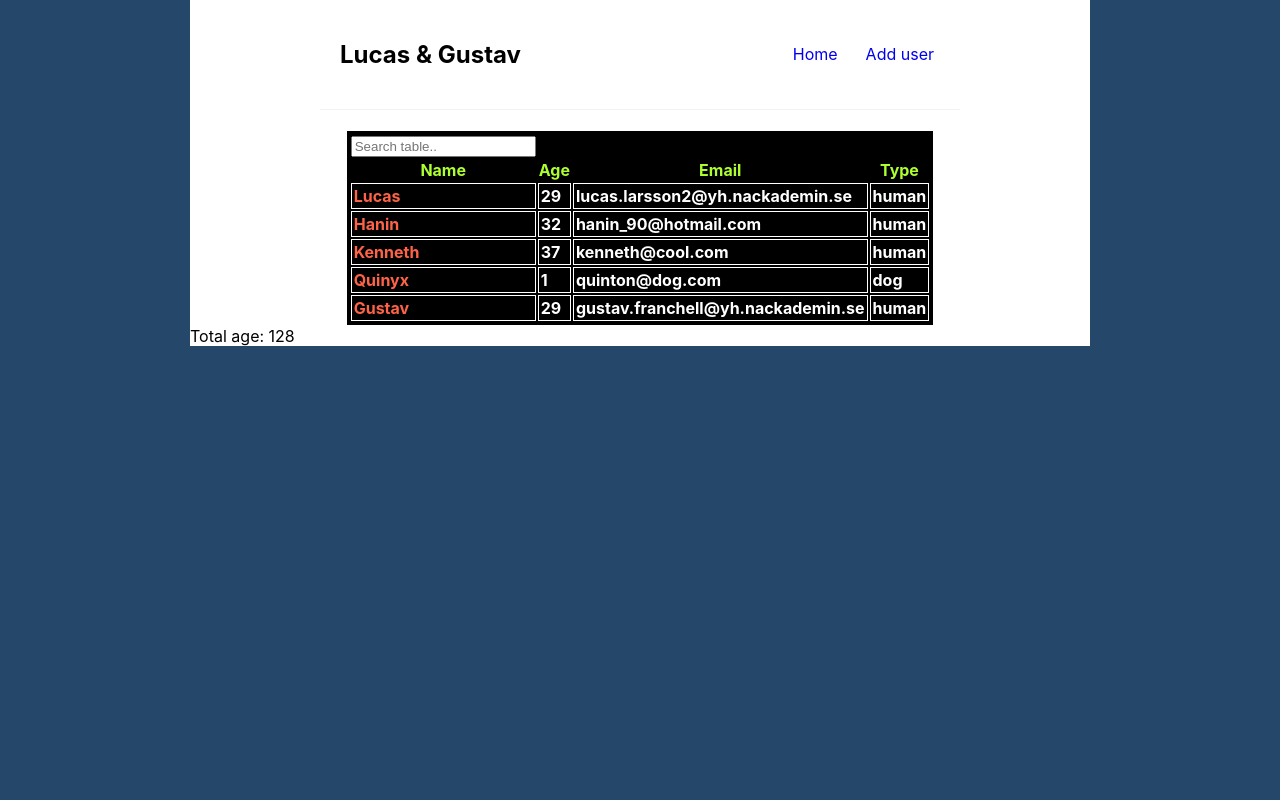
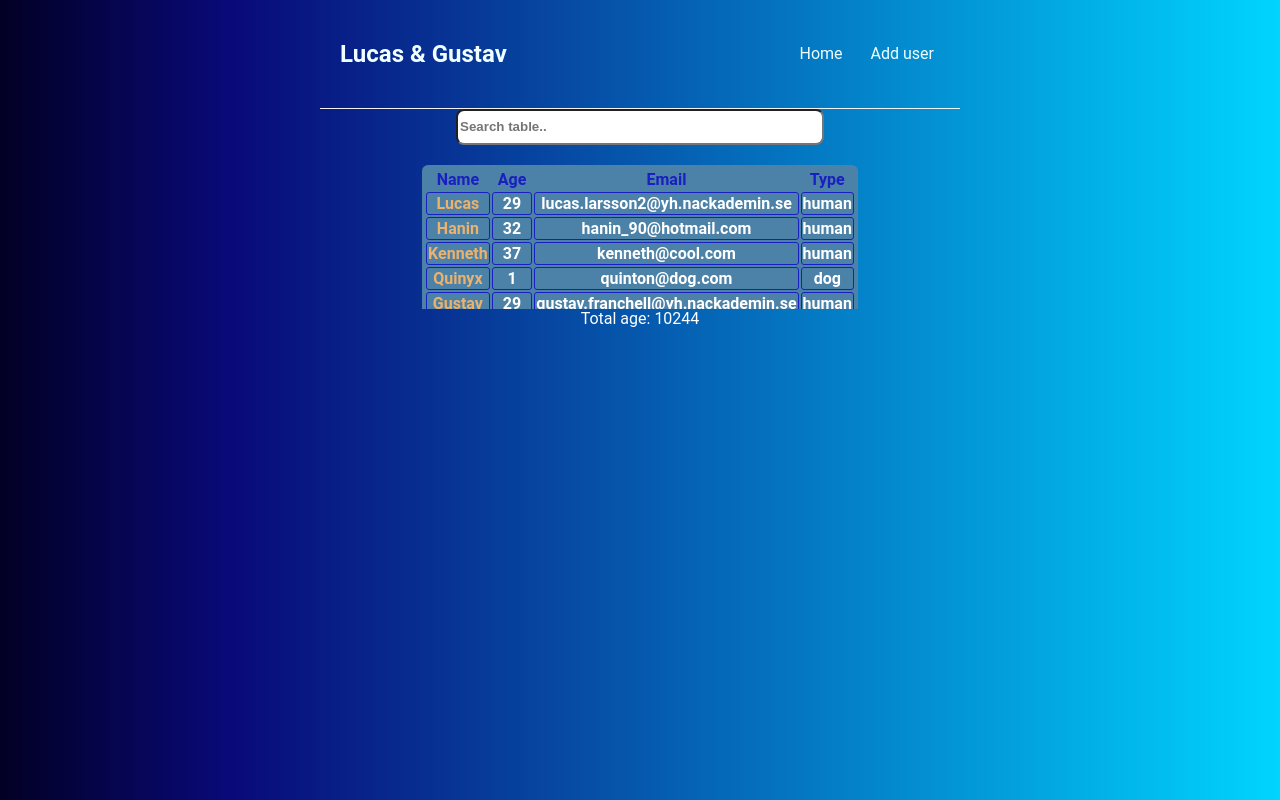
Before and after one commit to kunglucas/Frontend3, a React (Create React App) app: page / in a window 1280 px wide. Built offline with nearby package versions, Linux system fonts and the light colour scheme; data requests are answered from the project's data file.

Commit message:
added Gustavs scss files

```diff
--- a/data/db.json
+++ b/data/db.json
@@ -49,6 +49,66 @@
       "month": 1,
       "day": 3,
       "id": 9
+    },
+    {
+      "name": "Jesus",
+      "email": "jorden@gmail.com",
+      "age": 2023,
+      "type": "",
+      "year": 2023,
+      "month": 1,
+      "day": 3,
+      "id": 11
+    },
+    {
+      "name": "Jesus",
+      "email": "jorden@gmail.com",
+      "age": 2023,
+      "type": "",
+      "year": 2023,
+      "month": 1,
+      "day": 3,
+      "id": 11
+    },
+    {
+      "name": "Jesus",
+      "email": "jorden@gmail.com",
+      "age": 2023,
+      "type": "",
+      "year": 2023,
+      "month": 1,
+      "day": 3,
+      "id": 11
+    },
+    {
+      "name": "Jesus",
+      "email": "jorden@gmail.com",
+      "age": 2023,
+      "type": "",
+      "year": 2023,
+      "month": 1,
+      "day": 3,
+      "id": 11
+    },
+    {
+      "name": "Jesus",
+      "email": "jorden@gmail.com",
+      "age": 2023,
+      "type": "",
+      "year": 2023,
+      "month": 1,
+      "day": 3,
+      "id": 11
+    },
+    {
+      "name": "Gud",
+      "email": "universum@mail.com",
+      "age": 1,
+      "type": "other",
+      "year": 2023,
+      "month": 1,
+      "day": 3,
+      "id": 12
     }
   ]
 }
--- a/src/App.css
+++ /dev/null
@@ -1,102 +0,0 @@
-body {
-  background-color:#25476a;
-}
-.content {
-  max-width:900px;
-  margin:0 auto;
-  background-color:white;
-}
-
-.navbar {
-  padding: 20px;
-  display: flex;
-  align-items: center;
-  max-width: 600px;
-  margin: 0 auto;
-  border-bottom: 1px solid #f2f2f2;
-}
-
-.navbar .links {
-  margin-left: auto;
-}
-.navbar a {
-  margin-left: 16px;
-  text-decoration: none;
-  padding: 6px;
-}
-
-table, td {
-  border: 1px solid;
-  padding:2px;
-  color:white;
-  font-weight:bold;
-  background-color:black;
-  margin:0 auto;
-  max-width:900px;
-  margin-top:20px;
-}
-
-.btn-delete {
-  color:white;
-  font-weight:bold;
-  background-color:tomato;
-  padding:8px;
-  border-radius:6px;
-  cursor:pointer;
-}
-
-table a {
-  text-decoration:none;
-  color:tomato;
-}
-
-th {
-  color:greenyellow;
-}
-
-.stats {
-border-top:2px dotted slategrey;
-color:#4CAF50;
-}
-
-.content h2 {
-  color:slategrey;
-  font-weight:bold;
-  text-align:center;
-}
-
-.delete {
-background-color:#f7d6d9;
-min-height:100px;
-margin:0 auto;
-}
-
-.p-delete {
-  color:#8f333b;
-  padding:16px;
-}
-
-.form {
-  background-color:lavenderblush;
-  min-height:200px;
-  width:100%;
-  border-radius:6px;
-  border:2px dotted slategrey;
-}
-
-form {
-  padding:22px;
-}
-
-#mail, #name, #age {
-  color:orangered;
-}
-
-.button {
-  background-color:#4CAF50;
-  padding:12px;
-  color:white;
-  font-weight:bold;
-  margin-top:20px;
-  cursor:pointer;
-}
--- a/src/App.js
+++ b/src/App.js
@@ -4,7 +4,7 @@ import Navbar from './components/Navbar';
 import Form from './components/Form';
 import Delete from './components/Delete';
 import UsersInfo from './components/UsersInfo';
-import './App.css';
+import './App.scss';
 import { BrowserRouter as Router, Route, Switch } from 'react-router-dom';
 
 function App() {
--- /dev/null
+++ b/src/App.scss
@@ -0,0 +1,26 @@
+body {
+  background: linear-gradient(90deg, rgba(2,0,36,1) 0%, rgba(9,9,121,1) 18%, rgba(0,212,255,1) 100%);
+  height: 100%;
+  font-family: 'Roboto', sans-serif;
+}
+.content {
+  max-width:900px;
+  margin:0 auto;
+}
+
+.content h2 {
+  color:slategrey;
+  font-weight:bold;
+  text-align:center;
+}
+
+.delete {
+background-color:#f7d6d9;
+min-height:100px;
+margin:0 auto;
+}
+
+.p-delete {
+  color:#8f333b;
+  padding:16px;
+}
--- /dev/null
+++ b/src/components/Calc.component.scss
@@ -0,0 +1,4 @@
+div {
+    color: #FFF;
+    text-align: center;
+}
--- a/src/components/Calc.js
+++ b/src/components/Calc.js
@@ -1,4 +1,5 @@
 import { Link } from 'react-router-dom';
+import './Calc.component.scss';
 import React, { useState } from 'react';
 
 const Calc = ({ users }) => {
--- /dev/null
+++ b/src/components/Form.component.scss
@@ -0,0 +1,51 @@
+form {
+    margin-left: auto;
+    margin-right: auto;
+     margin-top: 20px;
+     background-color:rgb(77, 130, 168);
+     min-height:200px;
+     width:50%;
+     border-radius:6px;
+     color: azure;
+     padding: 100px;
+
+     label {
+   display: inline-block;
+     text-align: right;
+     width: 150px;
+     margin-left: auto;
+     margin-right: auto;
+     }
+     select {
+       display: inline-block;
+       text-align: left;
+       width: 150px;
+       margin-left: auto;
+       margin-right: auto;
+     }
+     input {
+        display: inline-block;
+        text-align: left;
+        width: 150px;
+        margin-left: auto;
+        margin-right: auto;
+      }
+   }
+
+   form {
+     padding:22px;
+   }
+   .button {
+     background-color:#1f549e;
+     padding:12px;
+     color:azure;
+     font-weight:bold;
+     margin-top:20px;
+     margin-left: 150px;
+     border-radius:6px;
+
+     &:hover {
+         opacity: 0.9;
+         cursor:pointer;
+     }
+   }
--- a/src/components/Form.js
+++ b/src/components/Form.js
@@ -1,5 +1,6 @@
 import { useState } from 'react';
 import { useHistory } from "react-router-dom";
+import './Form.component.scss';
 
 function Form() {
   let newDate = new Date()
@@ -46,7 +47,7 @@ function Form() {
       <label htmlFor="name">Email: </label>
       <input type="email" placeholder="name@example.com" id="mail" value={mail} onChange={(e) => setMail(e.target.value)} required/>
       <br/>
-      <label for="type">What are you:</label>
+      <label for="type">Type:</label>
       <select name="type" id="type" value={type} onChange={(e) => setType(e.target.value)}>
         <option value="human">Human</option>
         <option value="dog">Dog</option>
--- /dev/null
+++ b/src/components/Navbar.component.scss
@@ -0,0 +1,27 @@
+h1 {
+    color: azure;
+}
+
+
+.navbar {
+    padding: 20px;
+    display: flex;
+    align-items: center;
+    max-width: 600px;
+    margin: 0 auto;
+    border-bottom: 1px solid #f2f2f2;
+
+
+     .links {
+      margin-left: auto;
+      }
+     a {
+      color: azure;
+      margin-left: 16px;
+      text-decoration: none;
+      padding: 6px;
+      &:hover {
+       opacity: 0.5;
+    }
+    }
+    }
--- a/src/components/Navbar.js
+++ b/src/components/Navbar.js
@@ -1,10 +1,14 @@
+import './Navbar.component.scss';
+import { Link } from "react-router-dom";
+
 const Navbar = () => {
   return (
     <nav className="navbar">
       <h1>Lucas & Gustav</h1>
       <div className="links">
-          <a href="/">Home</a>
-          <a href="/create">Add user</a>
+      <Link to="/">Home</Link>
+         {/* Vi bör ändra länkarna till: <Link to="/">Home</Link> och samma nedan */}
+         <Link to="/create">Add user</Link>
       </div>
     </nav>
   );
--- /dev/null
+++ b/src/components/UserList.component.scss
@@ -0,0 +1,67 @@
+table{
+    border-radius: 6px;
+    padding:2px;
+    color:white;
+    font-weight:bold;
+    background-color:rgb(77, 130, 168);
+    margin:0 auto;
+    max-width:900px;
+    margin-top:20px;
+    th:hover {
+      cursor: pointer;
+    }
+
+    td {
+        border: 1px solid rgb(26, 31, 193);
+        border-radius: 3px;
+    }
+     a {
+        text-decoration:none;
+        color:rgb(236, 178, 107);
+
+        &:hover {
+            opacity: 0.7;
+        }
+      }
+  }
+  .table-container{
+    overflow: auto;
+    max-height: 200px;
+    // width: fit-content;
+
+    input {
+        width:40%;
+        position: -webkit-sticky;
+        position: sticky;
+        top: 0;
+        font-weight:bold;
+        height:30px;
+        border-radius:8px;
+        margin:0 auto;
+    }
+
+    input:focus {
+        background:rgba(255,255,255,.5);
+    }
+
+  }
+
+  .btn-delete {
+    color:white;
+    font-weight:bold;
+    background-color:tomato;
+    padding:8px;
+    border-radius:6px;
+    cursor:pointer;
+  }
+
+
+
+  th {
+    color:rgb(26, 31, 193);
+  }
+
+.stats {
+    border-top:2px dotted #fff;
+    color:azure;
+    }
--- a/src/components/UserList.js
+++ b/src/components/UserList.js
@@ -1,12 +1,15 @@
 import { Link } from 'react-router-dom';
 import { useState } from 'react';
+import './UserList.component.scss'
 
 
-const BlogList = ({ users }) => {
+const UserList = ({ users }) => {
   const [search, setSearch] = useState('')
   return (
-    <table id="tableData">
+
+    <div className="table-container">
     <input placeholder="Search table.." type="text" onChange={(e) => setSearch(e.target.value)} />
+          <table id="tableData">
    <tr>
       <th>Name</th>
       <th>Age</th>
@@ -33,7 +36,9 @@ const BlogList = ({ users }) => {
 
       ))}
     </table>
+    </div>
+
   );
 }
 
-export default BlogList;
+export default UserList;
```
Lines whose indentation alone changed are shown as unchanged.
